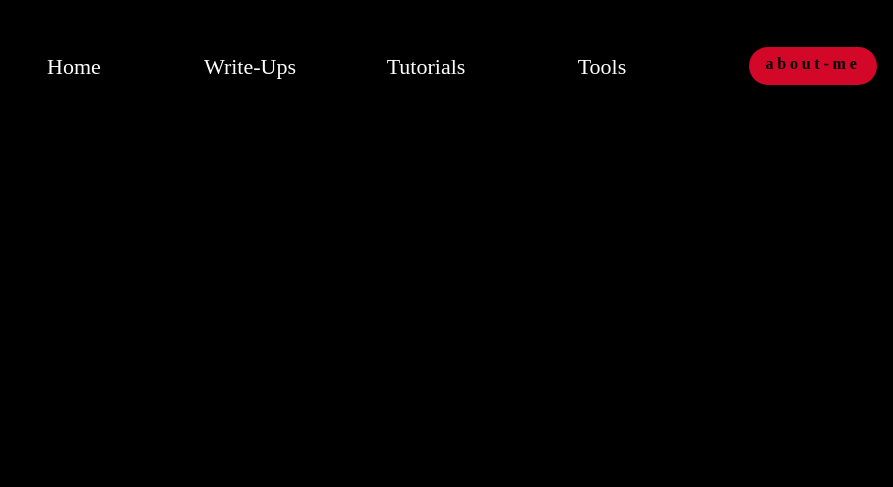
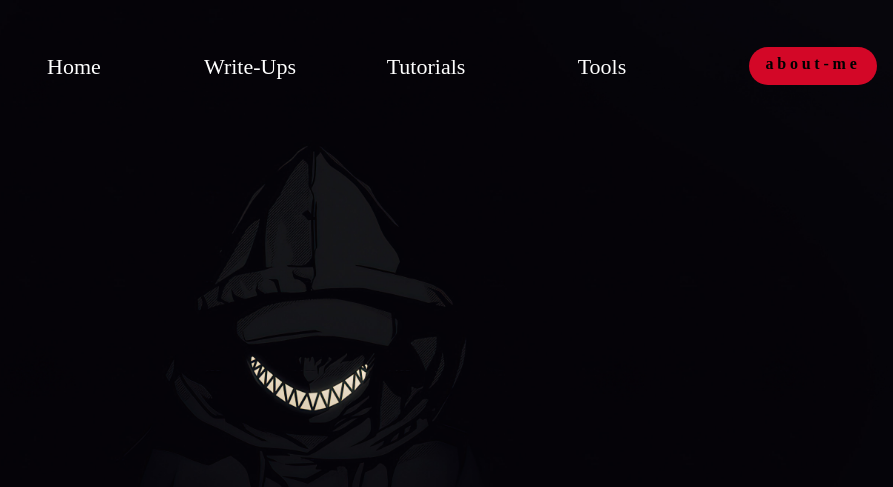
Before and after one commit to bugeek/bugeek.github.io, a plain HTML site: page index.html in a window 1280 px wide. Shown: the whole page, without its empty margins (387-1280 px from the left). Drawn offline with Linux system fonts and the light colour scheme.

Commit message:
Update main.css

```diff
--- a/main.css
+++ b/main.css
@@ -1,5 +1,5 @@
 body {
-  background-image: url(/assets/images/background.jpg);
+  background-image: url(background.jpg);
   background-size:cover;
   background-color: black;
 }
```
